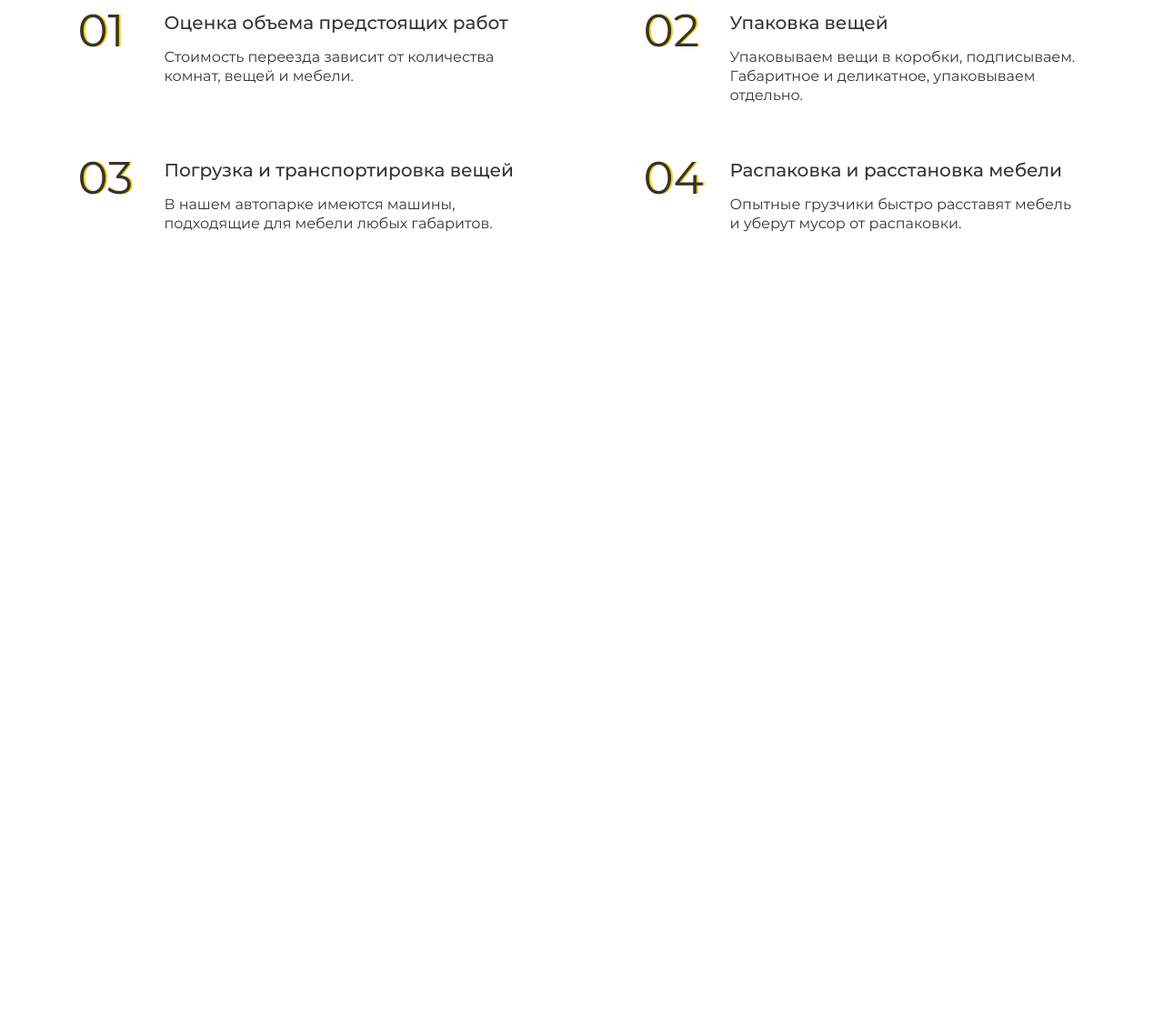
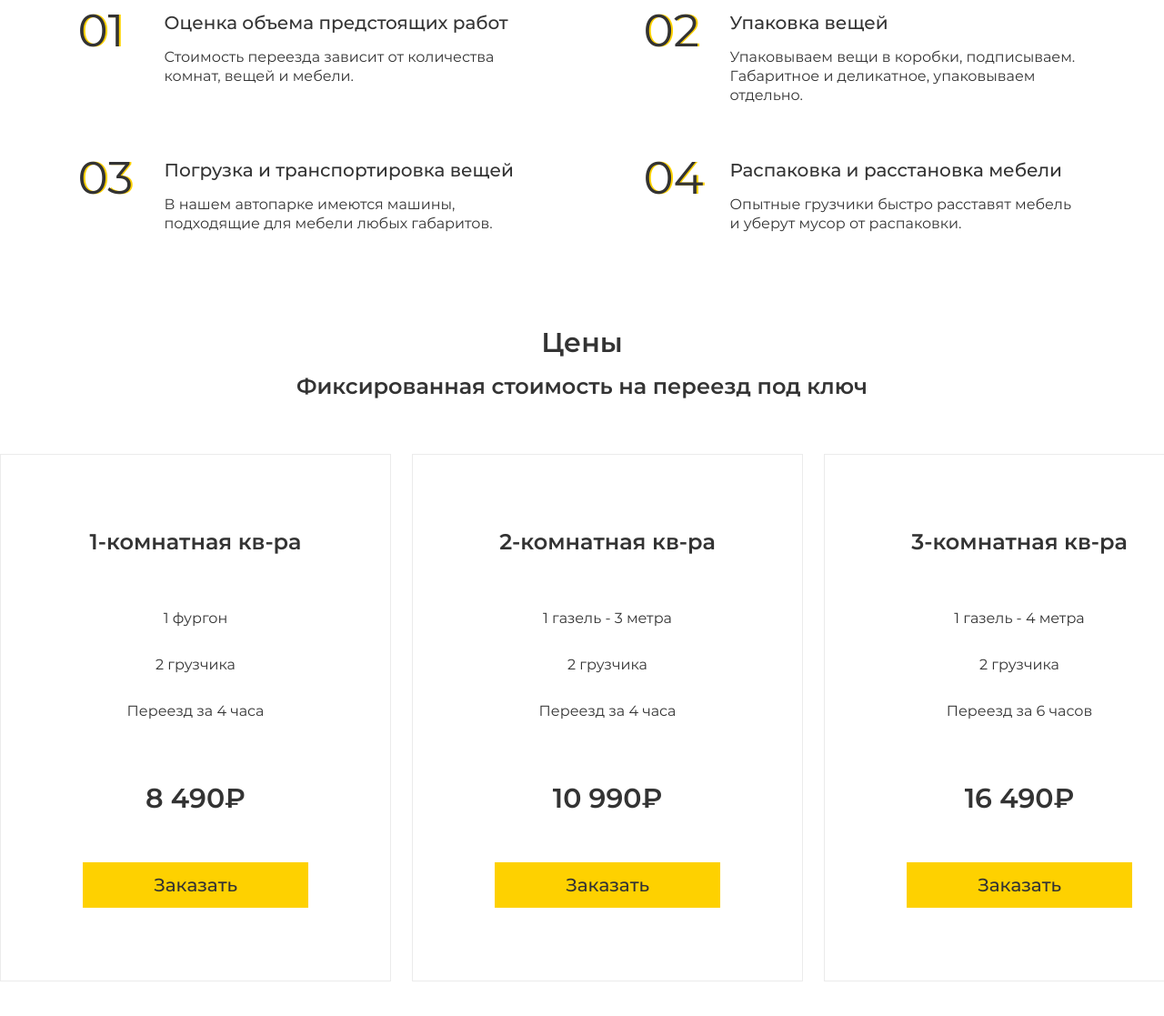
Before and after one commit to lugovczov/apartment-relocation-landing, a website: page index.html in a window 1280 px wide. Shown: the part 841-1958 px from the top of the page at 91% size. Before the commit the page ends 1147 px from the top, so only its background shows below. Drawn offline with Linux system fonts and the light colour scheme.

Commit message:
feat: implement price block

```diff
--- a/index.html
+++ b/index.html
@@ -56,7 +56,7 @@
 
   <!-- begin info -->
   <div class="info">
-    <h3 class="info__title">Как это происходит?</h3>
+    <h3 class="site-title">Как это происходит?</h3>
     <div class="info__description-wrapper">
       <div class="info__description-item">
         <div class="description-item__number">01<p>01</p></div>
@@ -84,7 +84,34 @@
 
   <!-- begin price -->
   <div class="price" id="price">
-
+    <h3 class="site-title">Цены</h3>
+    <p class="site-subtitle">Фиксированная стоимость на переезд под ключ</p>
+    <div class="price-example-wrapper">
+      <div class="price-item">
+        <p class="site-subtitle price-item__title">1-комнатная кв-ра</p>
+        <p class="price-item__text">1 фургон</p>
+        <p class="price-item__text">2 грузчика</p>
+        <p class="price-item__text">Переезд за 4 часа</p>
+        <p class="price-item__value">8 490₽ </p>
+        <p class="price-item__order-text">Заказать</p>
+      </div>
+      <div class="price-item">
+        <p class="site-subtitle price-item__title">2-комнатная кв-ра</p>
+        <p class="price-item__text">1 газель - 3 метра</p>
+        <p class="price-item__text">2 грузчика</p>
+        <p class="price-item__text">Переезд за 4 часа</p>
+        <p class="price-item__value">10 990₽ </p>
+        <p class="price-item__order-text">Заказать</p>
+      </div>
+      <div class="price-item">
+        <p class="site-subtitle price-item__title">3-комнатная кв-ра</p>
+        <p class="price-item__text">1 газель - 4 метра</p>
+        <p class="price-item__text">2 грузчика</p>
+        <p class="price-item__text">Переезд за 6 часов</p>
+        <p class="price-item__value">16 490₽</p>
+        <p class="price-item__order-text">Заказать</p>
+      </div>
+    </div>
   </div>
   <!-- end price -->
 
--- a/scss/info.scss
+++ b/scss/info.scss
@@ -2,27 +2,20 @@
 
 .info {
   max-width: 1105px;
+  padding-bottom: 7px;
   margin: 0 auto;
-
-  &__title {
-    margin-top: 95px;
-    font-size: 30px;
-    font-weight: 600;
-    line-height: 37px;
-    text-align: center;
-  }
 
   &__description-wrapper {
     display: flex;
     flex-wrap: wrap;
     justify-content: space-between;
     max-width: 1110px;
-    margin-top: 60px;
+    margin-top: 10px;
     clear: both;
   }
 
   &__description-item {
-    margin-bottom: 50px;
+    margin-top: 50px;
     clear: both;
 
     .description-item {
--- /dev/null
+++ b/scss/price.scss
@@ -0,0 +1,51 @@
+@import "./vars";
+
+.price {
+  &-example-wrapper {
+    display: flex;
+    justify-content: space-between;
+    max-width: 1330px;
+    margin: 60px auto;
+  }
+
+  &-item {
+    padding: 66px 90px 80px;
+    text-align: center;
+    border: 1px solid $border-main-color;
+    @include transition-in(0.2);
+
+    &:not(:last-child) {
+      margin-right: 23px;
+    }
+
+    &__title {
+      margin-bottom: 44px;
+    }
+
+    &__text {
+      font-size: 16px;
+      line-height: 51px;
+    }
+
+    &__value {
+      margin-top: 52px;
+      font-size: 30px;
+      font-weight: 600;
+      line-height: 37px;
+    }
+
+    &__order-text {
+      padding: 13px 78px;
+      margin-top: 52px;
+      font-size: 20px;
+      font-weight: 500;
+      line-height: 24px;
+      background-color: $main-color;
+    }
+
+    &:hover {
+      border: 1px solid $main-color;
+      @include transition-out(0.2);
+    }
+  }
+}
--- a/scss/style.scss
+++ b/scss/style.scss
@@ -2,6 +2,7 @@
 @import "./vars";
 @import "./header";
 @import "./info";
+@import "./price";
 
 * {
   box-sizing: border-box;
@@ -54,3 +55,19 @@ body {
     @include transition-in(0.2);
   }
 }
+
+.site-title {
+  margin-top: 95px;
+  font-size: 30px;
+  font-weight: 600;
+  line-height: 37px;
+  text-align: center;
+}
+
+.site-subtitle {
+  margin-top: 15px;
+  font-size: 24px;
+  font-weight: 600;
+  line-height: 29px;
+  text-align: center;
+}
```
Also changed, not shown: css/info.css, css/price.css (added), css/style.css.
